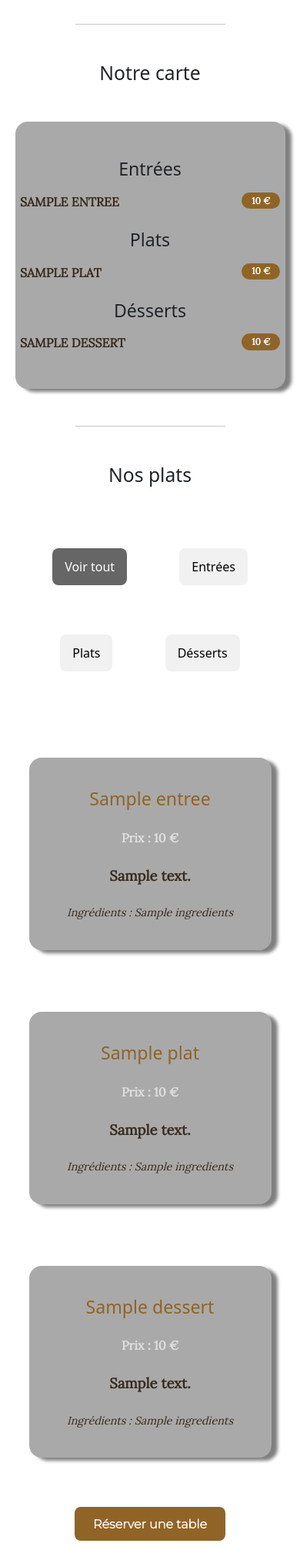
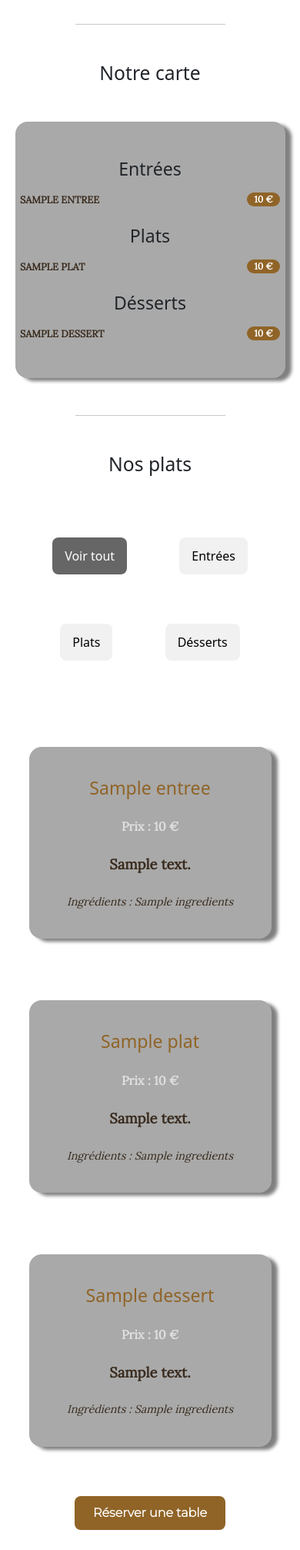
Before and after one commit to Toty-01/ecf, a Symfony app: template restaurant/templates/carte.html.twig in a window 390 px wide. Shown: the part 657-2670 px from the top of the page at 77% size. Run offline with Twig, Linux system fonts and the light colour scheme; the template is opened without the code that fills it: most values are stand-ins (such as "Sample title", 1, 10 or a date in 2020); some libraries are stand-ins or nearby versions.

Commit message:
last things

```diff
--- a/restaurant/templates/carte.html.twig
+++ b/restaurant/templates/carte.html.twig
@@ -226,6 +226,7 @@
 }
 .bg {
   background-color: darkgrey !important;
+  max-width: 700px;
 }
 .txt {
   font-size: 1.15rem !important;
@@ -269,10 +270,14 @@
 
   .fw-bold {
     margin-left: 0.4rem !important;
+    font-size: 0.8rem !important;
   }
   .badge {
     margin-right: 0.4rem !important;
-
+    padding-left: 0.6rem !important;
+    padding-right: 0.6rem !important;
+    padding-top: 0.2rem !important;
+    padding-bottom: 0.2rem !important;
   }
 }
   </style>
--- a/restaurant/templates/index.html.twig
+++ b/restaurant/templates/index.html.twig
@@ -14,7 +14,7 @@
         {% block stylesheets %}{% endblock %}
         <link rel="stylesheet" href="{{ asset('css/styles.css') }}">
         <link rel="stylesheet" href="{{ asset('bootstrap/bootstrap.min.css') }}">
-        <link rel="icon" type="image/png" href="images/logo.png" />
+        <link rel="icon" type="image/jpg" href="{{ asset('images/logo.png') }}">
     </head>
     <body>
         {% block header %}
```
Also changed, not shown: restaurant/public/images/favicon.ico.png (added), 2 other files.
